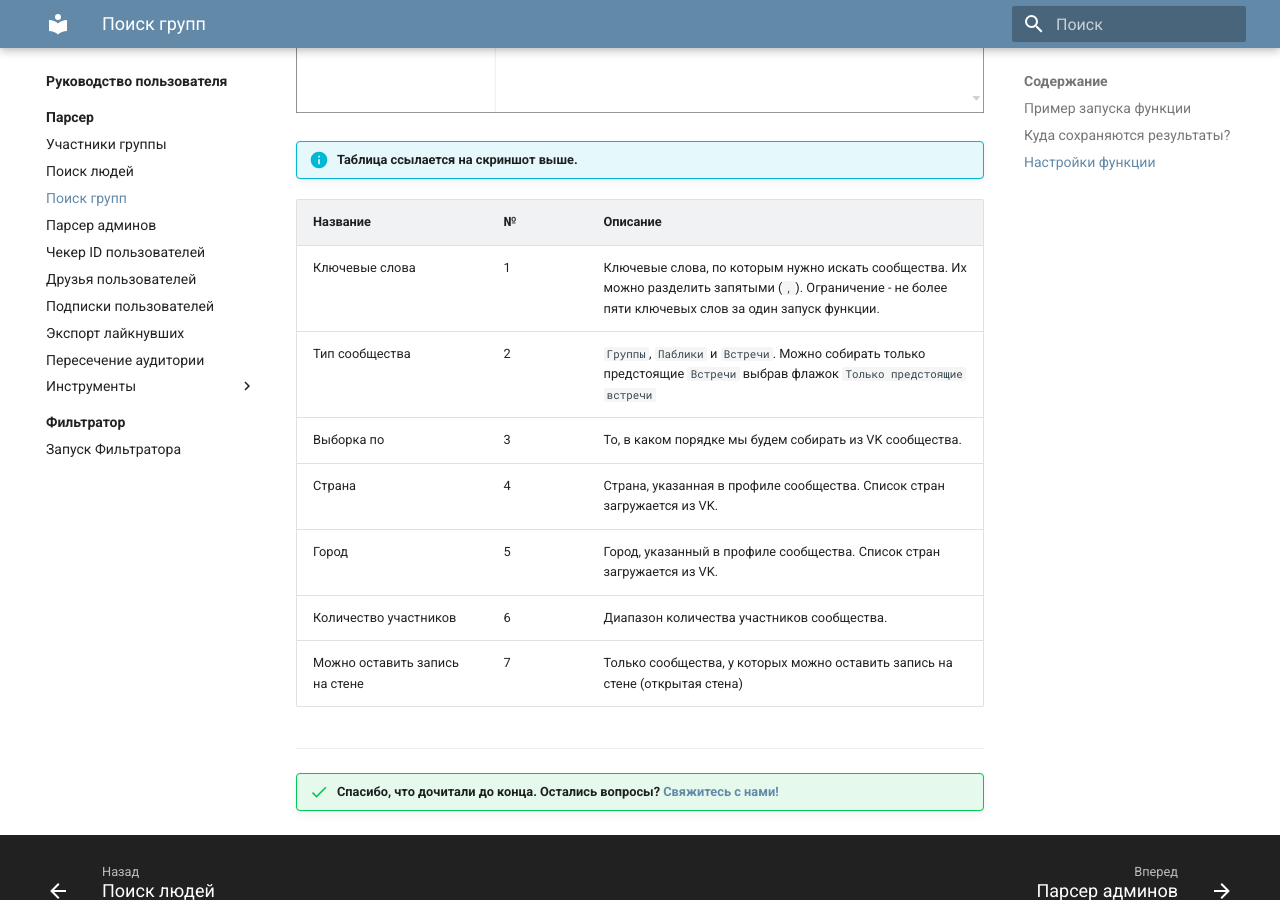
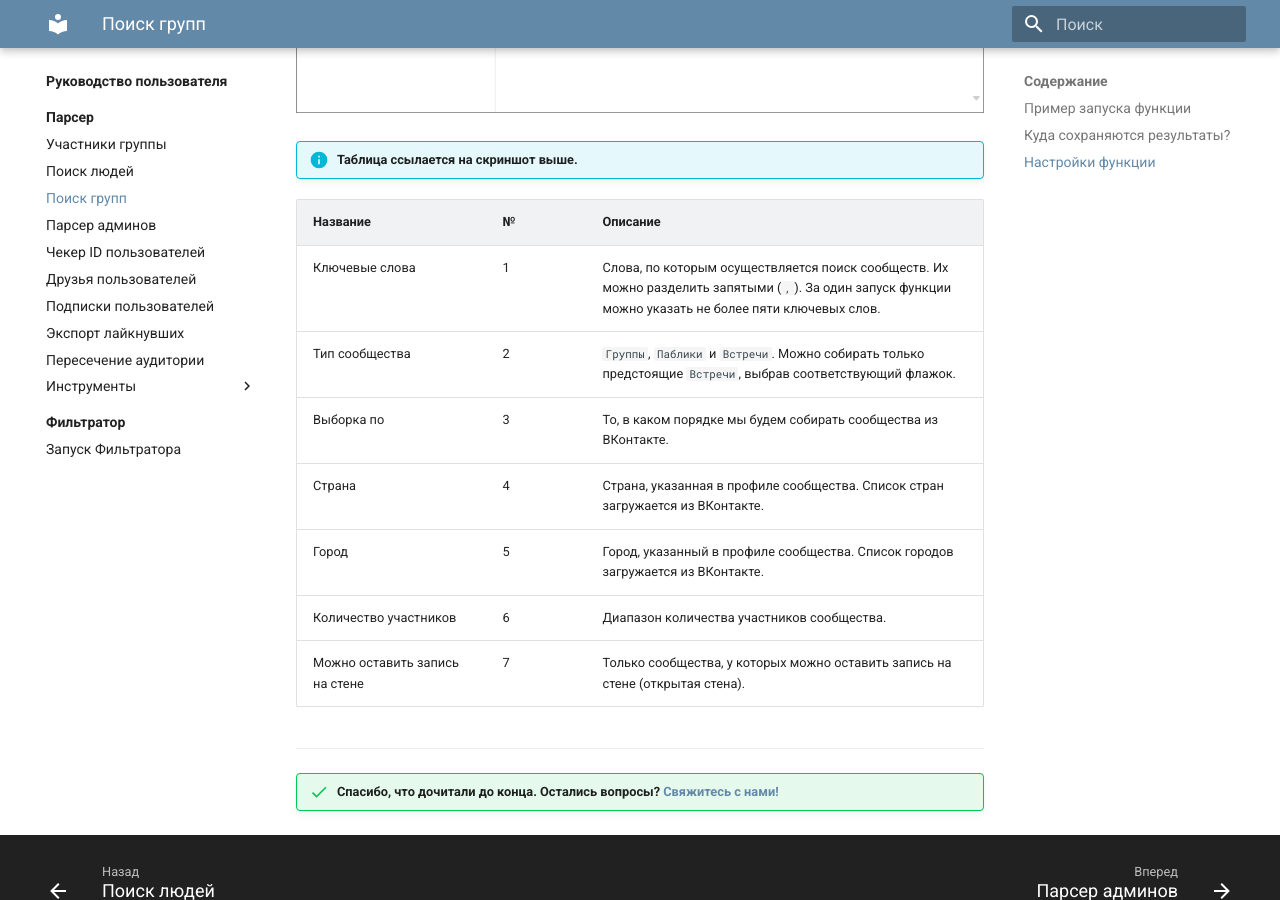
Before and after one commit to VK-Utility/docs, an MkDocs documentation site: the page built from docs/docs/parser/search-groups.md, in a window 1280 px wide and 900 px high, scrolled down 3530 px. Built offline with MkDocs 1.6.1 and Material for MkDocs 9.7.7, drawn with Linux system fonts in a browser that asks for light colours.

Commit message:
Pre-release refactor of search-groups.md

```diff
--- a/docs/docs/parser/search-groups.md
+++ b/docs/docs/parser/search-groups.md
@@ -11,15 +11,15 @@
 
     |Количество ключевых слов|Выбранный тип сообщества|Количество найденных сообществ|
     |---|---|---|
-    |Одно|Группы|до **1,000**|
-    |Пять|Группы|до **5,000**|
-    |Два|Паблики, Встречи|до **4,000**|
-    |Одно|Группы, Паблики, Встречи|до **3,000**|
-    |Два|Группы, Паблики, Встречи|до **6,000**|
-    |Пять|Группы, Паблики, Встречи|до **15,000**|
+    |1|Группы|до **1,000**|
+    |5|Группы|до **5,000**|
+    |2|Паблики, Встречи|до **4,000**|
+    |1|Группы, Паблики, Встречи|до **3,000**|
+    |2|Группы, Паблики, Встречи|до **6,000**|
+    |5|Группы, Паблики, Встречи|до **15,000**|
 
-    !!! question "Если ввести пять ключевых слов и выбрать все виды сообществ — я получу 15,000 сообществ?"
-        Да, если вы не будете использовать другие фильтры, то с высокой долей вероятности вы получите примерно такое количество. Но всё зависит от того, с какими настройками вы запускаете функцию.
+    !!! question "Если ввести пять ключевых слов и выбрать все виды сообществ, то я получу 15,000 сообществ?"
+        Если вы не будете использовать другие фильтры, то с высокой долей вероятности вы получите примерно 15,000 сообществ. Всё зависит от того, с какими настройками вы запускаете функцию.
 
 !!! tip "Нужны только предстоящие встречи? Укажите соответствующую опцию в настройках функции."
 
@@ -96,27 +96,27 @@
     <tr>
       <td>Ключевые слова</td>
       <td>1</td>
-      <td>Ключевые слова, по которым нужно искать сообщества. Их можно разделить запятыми (<code>,</code>). Ограничение - не более пяти ключевых слов за один запуск функции.</td>
+      <td>Слова, по которым осуществляется поиск сообществ. Их можно разделить запятыми (<code>,</code>). За один запуск функции можно указать не более пяти ключевых слов.</td>
     </tr>
     <tr>
       <td>Тип сообщества</td>
       <td>2</td>
-      <td><code>Группы</code>, <code>Паблики</code> и <code>Встречи</code>. Можно собирать только предстоящие <code>Встречи</code> выбрав флажок <code>Только предстоящие встречи</code></td>
+      <td><code>Группы</code>, <code>Паблики</code> и <code>Встречи</code>. Можно собирать только предстоящие <code>Встречи</code>, выбрав соответствующий флажок.</td>
     </tr>
     <tr>
       <td>Выборка по</td>
       <td>3</td>
-      <td>То, в каком порядке мы будем собирать из VK сообщества.</td>
+      <td>То, в каком порядке мы будем собирать сообщества из ВКонтакте.</td>
     </tr>
     <tr>
       <td>Страна</td>
       <td>4</td>
-      <td>Страна, указанная в профиле сообщества. Список стран загружается из VK.</td>
+      <td>Страна, указанная в профиле сообщества. Список стран загружается из ВКонтакте.</td>
     </tr>
     <tr>
       <td>Город</td>
       <td>5</td>
-      <td>Город, указанный в профиле сообщества. Список стран загружается из VK.</td>
+      <td>Город, указанный в профиле сообщества. Список городов загружается из ВКонтакте.</td>
     </tr>
     <tr>
       <td>Количество участников</td>
@@ -126,7 +126,7 @@
     <tr>
       <td>Можно оставить запись на стене</td>
       <td>7</td>
-      <td>Только сообщества, у которых можно оставить запись на стене (открытая стена)</td>
+      <td>Только сообщества, у которых можно оставить запись на стене (открытая стена).</td>
     </tr>
   </tbody>
 </table>
```
